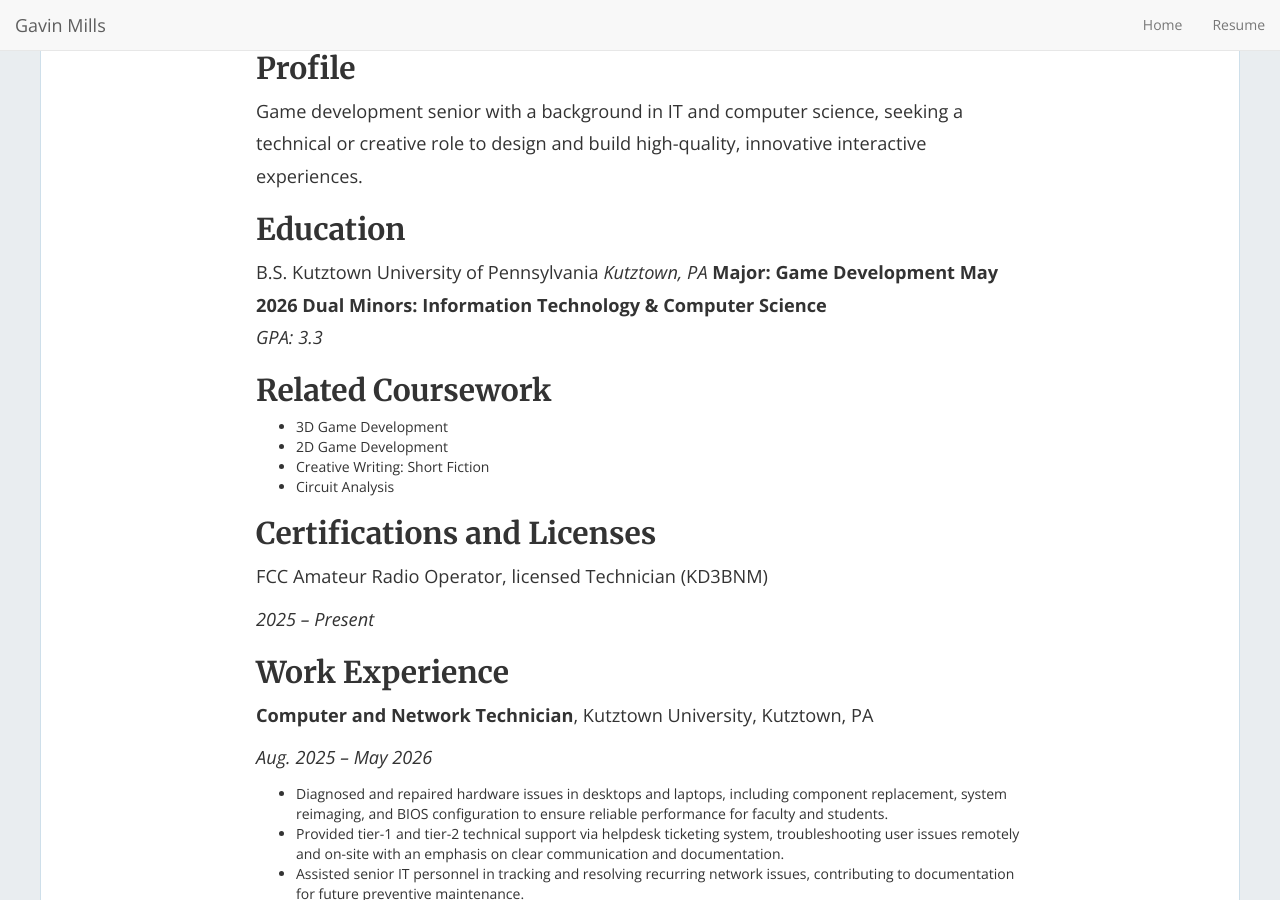
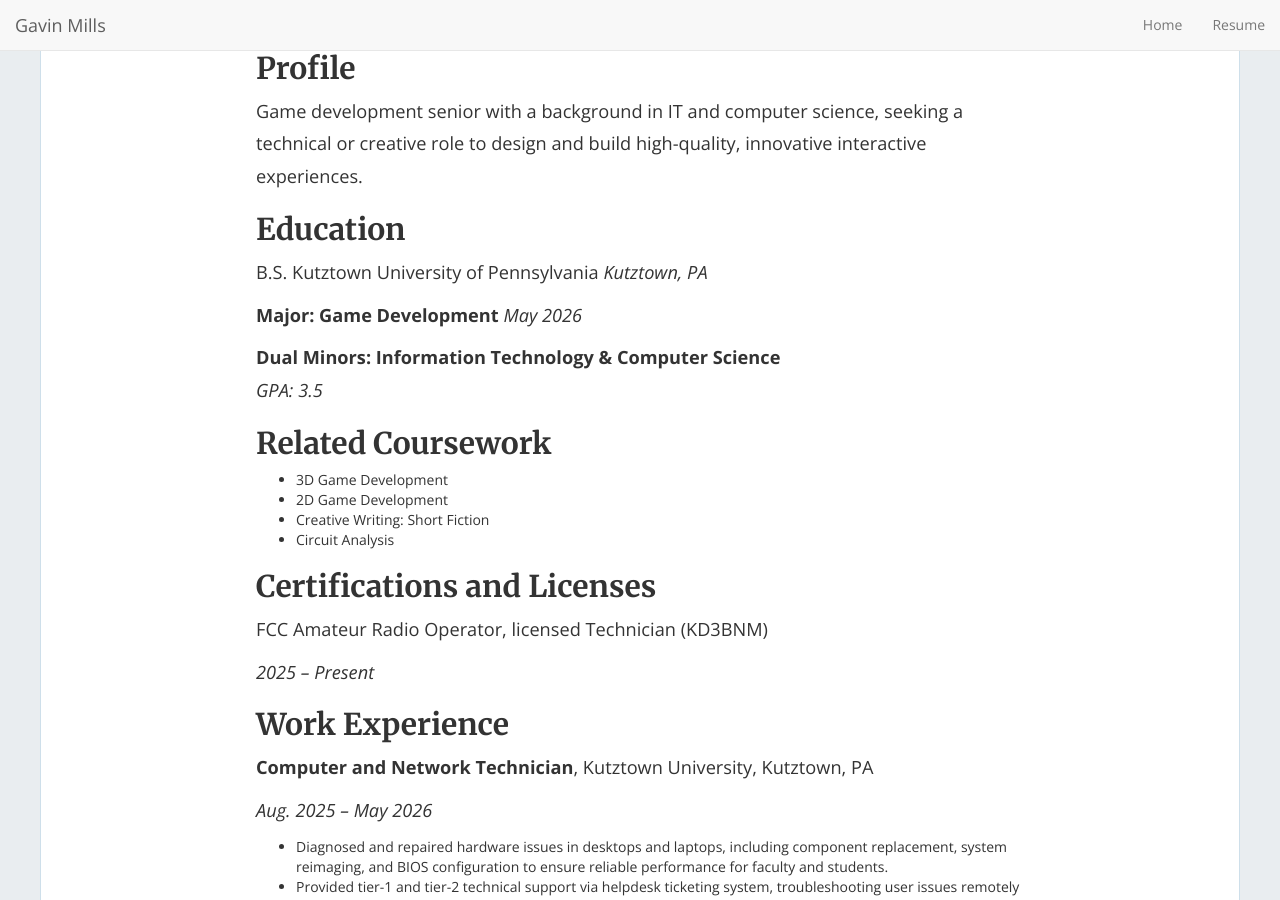
Before and after one commit to GMill728/gmill728.github.io, a Jekyll site: the page built from docs/resume.md, in a window 1280 px wide and 900 px high, scrolled down 302 px. Built offline with Jekyll 4.4.1, drawn with Linux system fonts in a browser that asks for light colours; nearby versions of some CDN libraries; our own code applies the rules of GitHub Pages for plain Markdown files.

Commit message:
Update resume.md

```diff
--- a/docs/resume.md
+++ b/docs/resume.md
@@ -25,9 +25,11 @@
 
 ## Education
   B.S. Kutztown University of Pennsylvania _Kutztown, PA_
-  **Major: Game Development May 2026**
+
+  **Major: Game Development** _May 2026_
+
   **Dual Minors: Information Technology & Computer Science**
-  <br/>_GPA: 3.3_
+  <br/>_GPA: 3.5_
 
 ## Related Coursework
   * 3D Game Development
```
